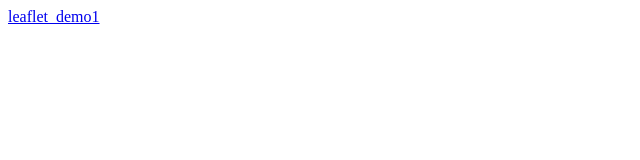
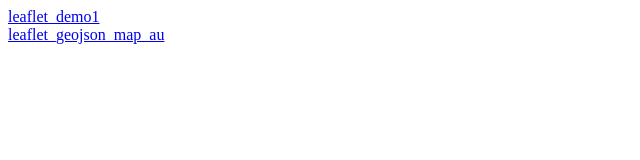
Before and after one commit to aspiringguru/chloropleth_map_interactive, a plain HTML site: page index.html in a window 1280 px wide. Shown: the whole page, without its empty margins (0-640 px from the left). Drawn offline with Linux system fonts and the light colour scheme.

Commit message:
au geojson map added

```diff
--- a/index.html
+++ b/index.html
@@ -12,6 +12,7 @@
 </head>
 
 <body>
-  <a href="leaflet_demo1/">leaflet_demo1</a>
+  <a href="leaflet_demo1/">leaflet_demo1</a><br>
+  <a href="leaflet_geojson_map_au/">leaflet_geojson_map_au</a>
 </body>
 </html>
```
